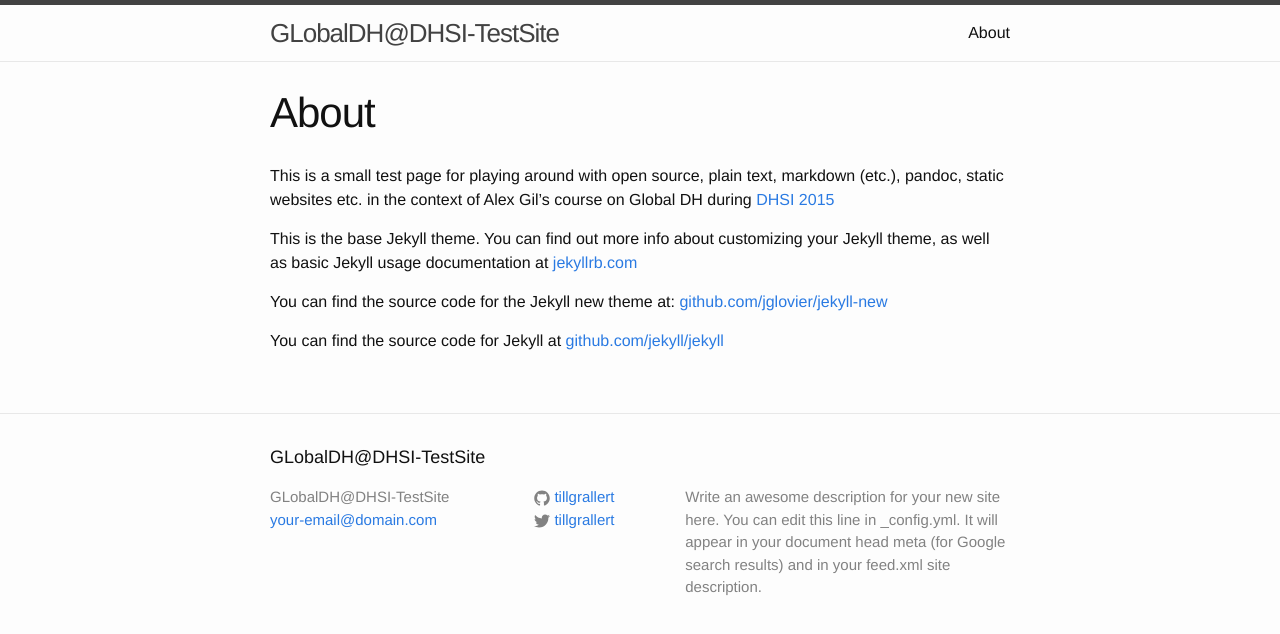
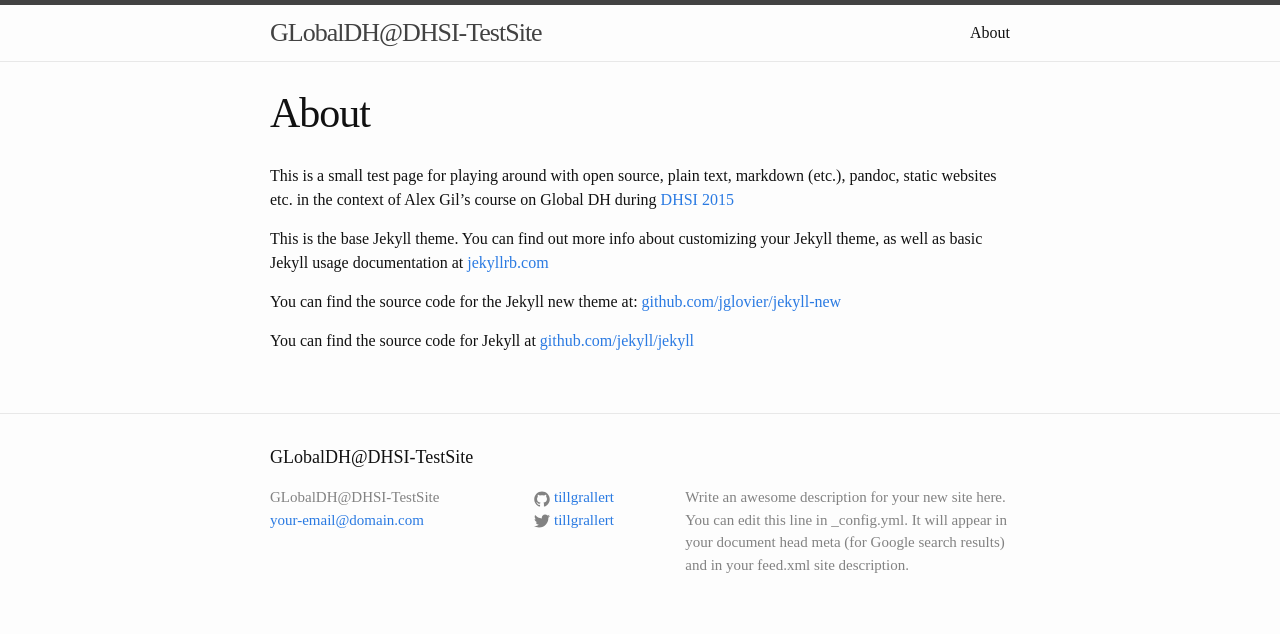
Before and after one commit to tillgrallert/borderlands, a Jekyll site: the page built from about.md, in a window 1280 px wide. Shown: the top 634 px of the page. Built offline with Jekyll 4.4.1, drawn with Linux system fonts in a browser that asks for light colours.

Commit message:
edited the head.html to call custom css

```diff
--- a/_includes/head.html
+++ b/_includes/head.html
@@ -11,4 +11,7 @@
   <link rel="stylesheet" href="{{ site.baseurl }}/css/main.css">
   <link rel="canonical" href="{{ page.url | replace:'index.html','' | prepend: site.baseurl | prepend: site.url }}">
   <link rel="alternate" type="application/rss+xml" title="{{ site.title }}" href="{{ "/feed.xml" | prepend: site.baseurl | prepend: site.url }}" />
+
+ <!-- include our custom css -->
+ <link rel="stylesheet" type="text/css" href="{{ site.baseurl }}/css/borderlands.css">
 </head>
--- a/css/main.scss
+++ b/css/main.scss
@@ -2,7 +2,6 @@
 # Only the main Sass file needs front matter (the dashes are enough)
 ---
 @charset "utf-8";
-@import "borderlands.css";
 
 
 
```
Also changed, not shown: about.md (+1 -0 lines), 7 other files.
